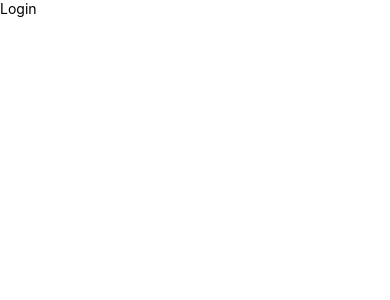
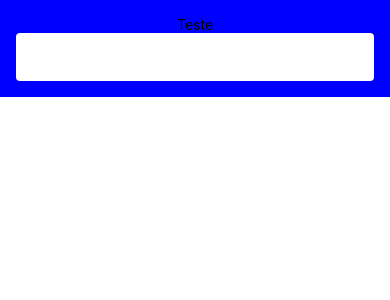
Before and after one commit to JrzenonDev/ecommerce-app, a React Native app: screen / in a window 390 px wide. Shown: the top 300 px of the page. Built offline with nearby package versions, Linux system fonts and the light colour scheme.

Commit message:
feat: create component Input

```diff
--- a/src/modules/login/screens/Login.tsx
+++ b/src/modules/login/screens/Login.tsx
@@ -1,9 +1,14 @@
 import { Text, View } from 'react-native';
+import { ContainerLogin } from '../styles/login.style';
+import Input from '../../../shared/components/input/input';
 
 const Login = () => {
   return (
     <View>
-      <Text>Login</Text>
+      <ContainerLogin>
+        <Text>Teste</Text>
+        <Input />
+      </ContainerLogin>
     </View>
   );
 };
--- /dev/null
+++ b/src/modules/login/styles/login.style.ts
@@ -0,0 +1,10 @@
+import styled from 'styled-components/native';
+
+export const ContainerLogin = styled.View`
+  width: 100%;
+  height: 100%;
+  background-color: blue;
+  justify-content: center;
+  align-items: center;
+  padding: 16px;
+`;
--- /dev/null
+++ b/src/shared/components/input/input.styled.ts
@@ -0,0 +1,10 @@
+import styled from 'styled-components/native';
+
+export const ContainerInput = styled.TextInput`
+  width: 100%;
+  height: 48px;
+  padding: 16px;
+  background-color: #fff;
+  color: #888;
+  border-radius: 4px;
+`;
--- /dev/null
+++ b/src/shared/components/input/input.tsx
@@ -0,0 +1,10 @@
+import { TextInput, TextInputProps } from 'react-native';
+import { ContainerInput } from './input.styled';
+
+type InputProps = TextInputProps;
+
+const Input = ({ ...props }: InputProps) => {
+  return <ContainerInput {...props} />;
+};
+
+export default Input;
```
